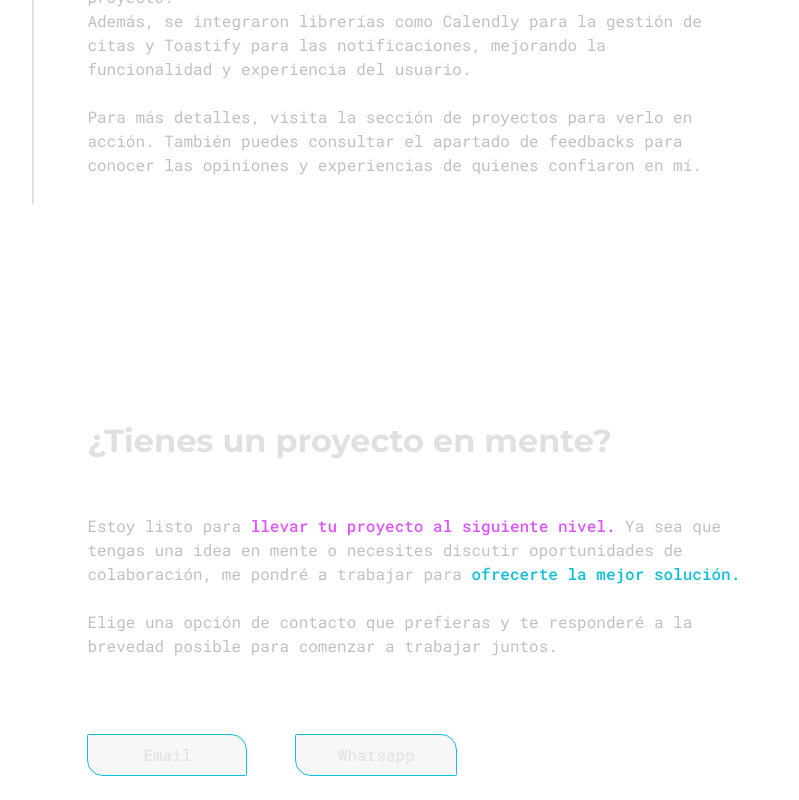
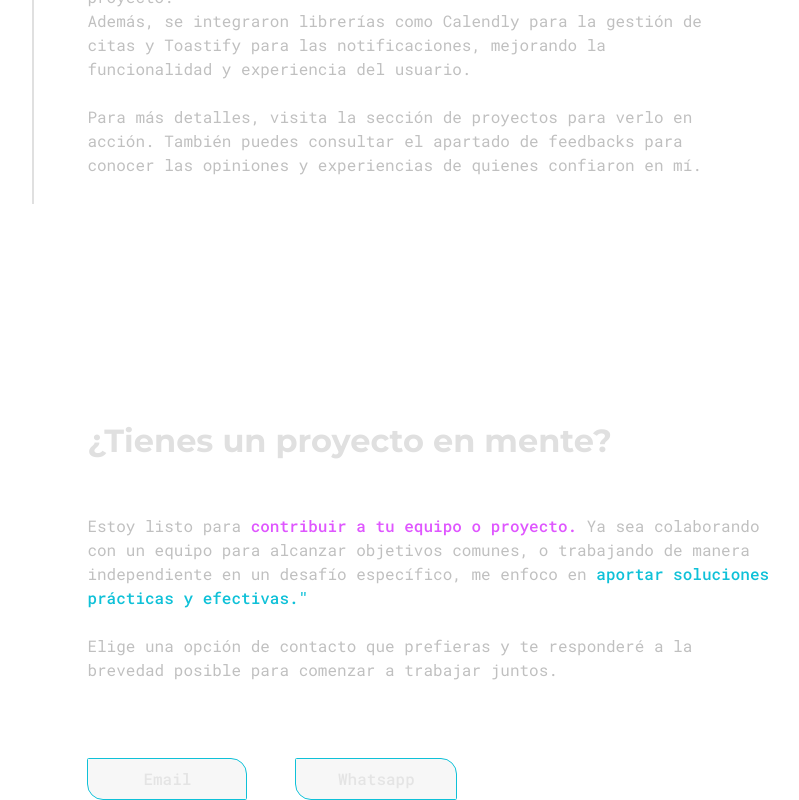
Before and after one commit to PabloC-Chiavarino/reactJs-portfolio-v2, a React (Vite) app: page / in a window 1280 px wide. Shown: the part 1367-2167 px from the top of the page, without its empty margins (231-1030 px from the left). Before the commit the page ends 2143 px from the top, so only its background shows below. Built offline with nearby package versions, Linux system fonts and the light colour scheme.

Commit message:
chore: update CTA text to involve more team work

```diff
--- a/src/components/CallToAction/index.jsx
+++ b/src/components/CallToAction/index.jsx
@@ -7,7 +7,7 @@ const CallToAction = React.forwardRef((props, ref) => {
         <div id='cta' className="callToAction" ref={ref}>
             <h2>¿Tienes un proyecto en mente?</h2>
             <p>
-                Estoy listo para <span className='text-highlightA'>llevar tu proyecto al siguiente nivel.</span> Ya sea que tengas una idea en mente o necesites discutir oportunidades de colaboración, me pondré a trabajar para <span className='text-highlightB'>ofrecerte la mejor solución.</span>
+                Estoy listo para <span className='text-highlightA'>contribuir a tu equipo o proyecto.</span> Ya sea colaborando con un equipo para alcanzar objetivos comunes, o trabajando de manera independiente en un   desafío específico, me enfoco en <span className='text-highlightB'>aportar soluciones prácticas y efectivas."</span>
             </p>
                 <br/>
                 <p> Elige una opción de contacto que prefieras y te responderé a la brevedad posible para comenzar a trabajar juntos.
```
